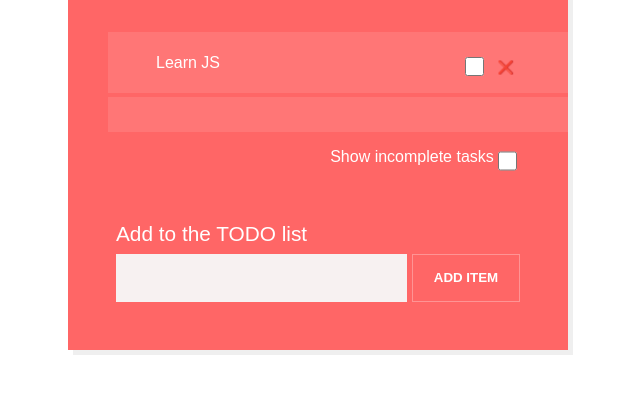
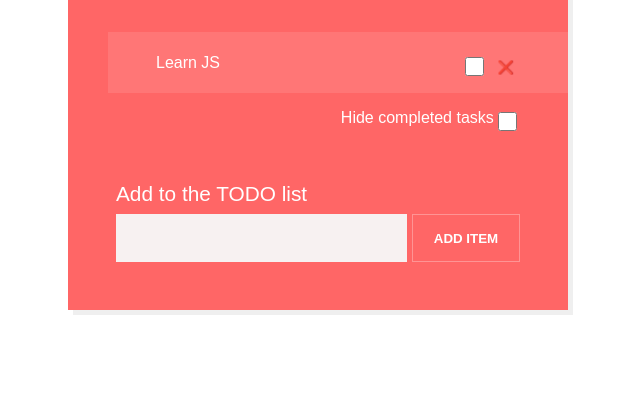
Before and after one commit to hoanglechau/js-todo-list, a plain HTML site: page index.html in a window 1280 px wide. Shown: the part 212-606 px from the top of the page, without its empty margins (322-962 px from the left). Drawn offline with Linux system fonts and the light colour scheme.

Commit message:
Update index.html

```diff
--- a/index.html
+++ b/index.html
@@ -16,10 +16,9 @@
             <button class="btn-action btn-action-delete">❌</button>
           </div>
         </li>
-        <li></li>
       </ul>
       <div class="filter-wrapper">
-        <label for="filter" class="filter-label">Show incomplete tasks</label>
+        <label for="filter" class="filter-label">Hide completed tasks</label>
         <input type="checkbox" id="filter" />
       </div>
       <form action="#" class="form">
```
